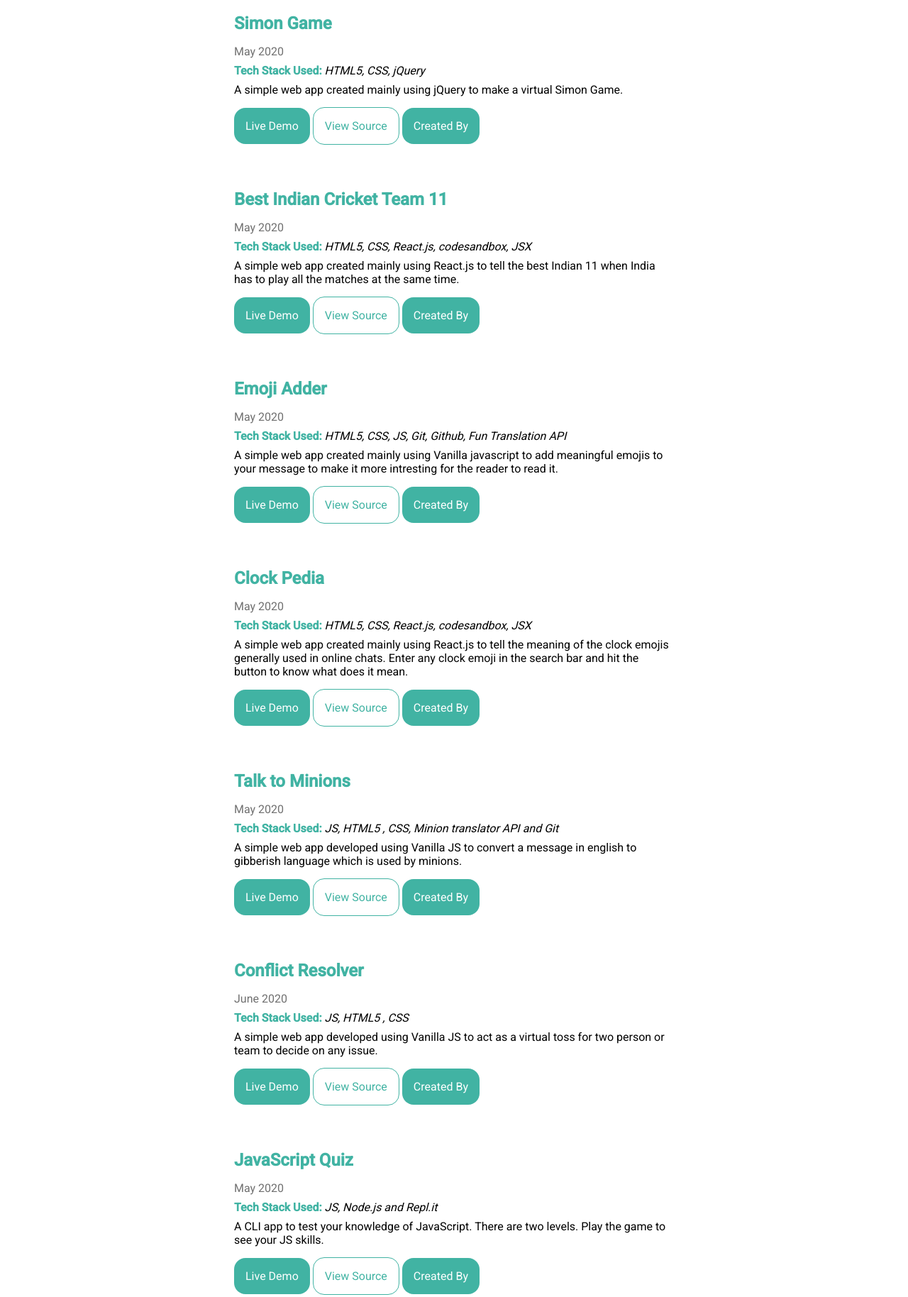
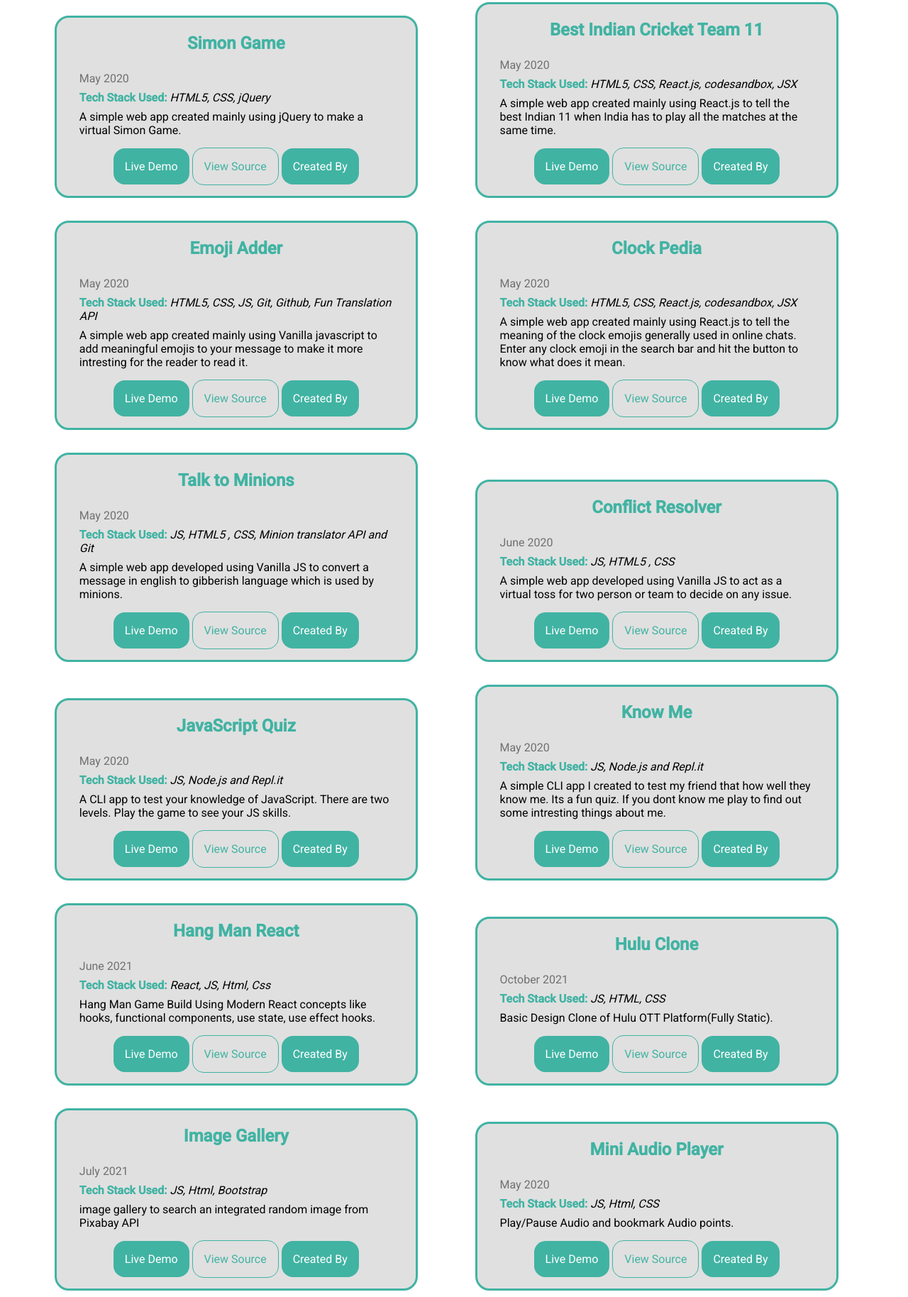
Before and after one commit to CoderSaty/FirstProjects, a plain HTML site: page project.html in a window 1280 px wide. Shown: the part 494-2322 px from the top of the page at 71% size. Drawn offline with Linux system fonts and the light colour scheme.

Commit message:
Changed UI and made it responsive

```diff
--- /dev/null
+++ b/project.css
@@ -0,0 +1,60 @@
+.primary-link{
+    transition-duration: 0.2s;
+
+}
+
+.primary-link:hover{
+    box-shadow: 0 6px 8px 0 rgba(0,0,0,0.24);
+
+}
+
+.secondary-link{
+    transition-duration: 0.4s;
+}
+.secondary-link:hover{
+    background-color: var(--primary-color);
+    color: white;
+}
+
+.section{
+    margin:1rem 0rem;
+    background-color: #e0e0e0;
+    width: 40%;
+    display: inline-block;
+    margin-left: 6%;
+    border-radius: 20px;
+    height: fit-content;
+    transition-duration: 0.4s;
+    /* border-color: var(--primary-color); */
+    border: 3px solid var(--primary-color);
+}
+.section:hover{
+    box-shadow: 0 12px 16px 0 rgba(0,0,0,0.24), 0 17px 50px 0 rgba(0,0,0,0.19);
+}
+.project-heading{
+    text-align: center;
+    transform: translateY(-10px);
+}
+.project-links{
+    width: fit-content;
+    margin: auto;
+}
+
+@media (max-width: 768px){
+    .section{
+        display: block;
+        width: auto;
+        margin: 15px;
+        padding: 20px;
+        padding-bottom: 25px;
+    }
+    .project-links a{
+        padding: 7.5px;
+        transform: translateX(-200%);
+        border-radius: 10px;
+    }
+    .project-heading{
+        transform: translateY(12%);
+    }
+
+}
--- a/project.html
+++ b/project.html
@@ -7,6 +7,7 @@
     <meta name="viewport" content="width=device-width, initial-scale=1.0">
     <link rel="shortcut icon" href="img/favicon.png">
     <link rel="stylesheet" href="style.css">
+    <link rel="stylesheet" href="project.css">
     <title>CoderSaty | Projects</title>
 </head>
 
@@ -39,7 +40,7 @@
         <p class="description mb-2">
             A simple web app created mainly using jQuery to make a virtual Simon Game.
         </p>
-        <p>
+        <p class="project-links">
             <a target="_blank" href="https://codersaty.github.io/Simon-Game/" class="link primary-link">Live Demo</a>
             <a target="_blank" href="https://github.com/CoderSaty/Simon-Game" class="link secondary-link">View
                 Source</a>
@@ -58,7 +59,7 @@
             A simple web app created mainly using React.js to tell the best Indian 11 when India has to play all the
             matches at the same time.
         </p>
-        <p>
+        <p class="project-links">
             <a target="_blank" href="https://bol2n.csb.app/" class="link primary-link">Live Demo</a>
             <a target="_blank" href="https://codesandbox.io/s/distracted-rubin-bol2n?file=/src/App.js"
                 class="link secondary-link">View Source</a>
@@ -78,7 +79,7 @@
             A simple web app created mainly using Vanilla javascript to add meaningful emojis to your message to make it
             more intresting for the reader to read it.
         </p>
-        <p>
+        <p class="project-links">
             <a target="_blank" href="https://codersaty.github.io/EmojiAdder/" class="link primary-link">Live Demo</a>
             <a target="_blank" href="https://github.com/CoderSaty/EmojiAdder" class="link secondary-link">View
                 Source</a>
@@ -100,7 +101,7 @@
             online
             chats. Enter any clock emoji in the search bar and hit the button to know what does it mean.
         </p>
-        <p>
+        <p class="project-links">
             <a target="_blank" href="https://i3r5h.csb.app/" class="link primary-link">Live Demo</a>
             <a target="_blank" href="https://codesandbox.io/s/clockpedia-i3r5h?file=/src/App.js"
                 class="link secondary-link">View Source</a>
@@ -120,7 +121,7 @@
             A simple web app developed using Vanilla JS to convert a message in english to gibberish language which is
             used by minions.
         </p>
-        <p>
+        <p class="project-links">
             <a target="_blank" href="https://codersaty.github.io/BananaTalk/" class="link primary-link">Live Demo</a>
             <a target="_blank" href="https://github.com/CoderSaty/BananaTalk" class="link secondary-link">View
                 Source</a>
@@ -139,7 +140,7 @@
             A simple web app developed using Vanilla JS to act as a virtual toss for two person or team to decide on any
             issue.
         </p>
-        <p>
+        <p class="project-links">
             <a target="_blank" href="https://codersaty.github.io/conflictResolver/" class="link primary-link">Live
                 Demo</a>
             <a target="_blank" href="https://github.com/CoderSaty/conflictResolver" class="link secondary-link">View
@@ -158,7 +159,7 @@
         <p class="description mb-2">
             A CLI app to test your knowledge of JavaScript. There are two levels. Play the game to see your JS skills.
         </p>
-        <p>
+        <p class="project-links">
             <a target="_blank" href="https://replit.com/@codersaty/JSQuiz?embed=1&output=1"
                 class="link primary-link">Live Demo</a>
             <a target="_blank" href="https://github.com/CoderSaty/Lec1QuizJS" class="link secondary-link">View
@@ -179,7 +180,7 @@
             A simple CLI app I created to test my friend that how well they know me. Its a fun quiz. If you dont know me
             play to find out some intresting things about me.
         </p>
-        <p>
+        <p class="project-links">
             <a target="_blank" href="https://replit.com/@codersaty/KnowMe?embed=1&output=1"
                 class="link primary-link">Live Demo</a>
             <a target="_blank" href="https://github.com/CoderSaty/Lec1QuizMe" class="link secondary-link">View
@@ -200,7 +201,7 @@
         <p class="description mb-2">
             Hang Man Game Build Using Modern React concepts like hooks, functional components, use state, use effect hooks.
         </p>
-        <p>
+        <p class="project-links">
             <a target="_blank" href="https://laughing-shannon-47ab98.netlify.app/"
                 class="link primary-link">Live Demo</a>
             <a target="_blank" href="https://github.com/naveen701526/hang-man-react" class="link secondary-link">View
@@ -220,12 +221,12 @@
         <p class="description mb-2">
             Basic Design Clone of Hulu OTT Platform(Fully Static).
         </p>
-        <p>
+        <p class="project-links">
             <a target="_blank" href="https://ap-darknight.github.io/hulu-clone/"
                 class="link primary-link">Live Demo</a>
             <a target="_blank" href="https://github.com/ap-darknight/hulu-clone" class="link secondary-link">View
                 Source</a>
-            <a target="_blank" href="https://www.linkedin.com/in/ashutosh-pandey-a258b6195/" class="link primary-link">Created By ap-darknight</a>
+            <a target="_blank" href="https://www.linkedin.com/in/ashutosh-pandey-a258b6195/" class="link primary-link">Created By</a>
         </p>
     </section>
 
@@ -239,7 +240,7 @@
         <p class="description mb-2">
             image gallery to search an integrated random image from Pixabay API
         </p>
-        <p>
+        <p class="project-links">
             <a target="_blank" href="https://images-gallery-api.netlify.app/"
                 class="link primary-link">Live Demo</a>
             <a target="_blank" href="https://github.com/kingkinfajarr/image-gallery" class="link secondary-link">View
@@ -260,7 +261,7 @@
         <p class="description mb-2">
              Play/Pause Audio and bookmark Audio points.
         </p>
-        <p>
+        <p class="project-links">
             <a target="_blank" href="https://mort-adarsh.github.io/audio/"
                 class="link primary-link">Live Demo</a>
             <a target="_blank" href="https://github.com/mort-adarsh/audio" class="link secondary-link">View
@@ -278,7 +279,7 @@
         <p class="description mb-2">
             Get the weather forecast of your location.
         </p>
-        <p>
+        <p class="project-links">
             <a target="_blank" href="https://weathermd.netlify.app/" class="link primary-link">Live Demo</a>
             <a target="_blank" href="https://github.com/MohamedDanis/react-weather-app" class="link secondary-link">View
                 Source</a>
```
Also changed, not shown: CONTRIBUTING.md (+1 -1 lines).
